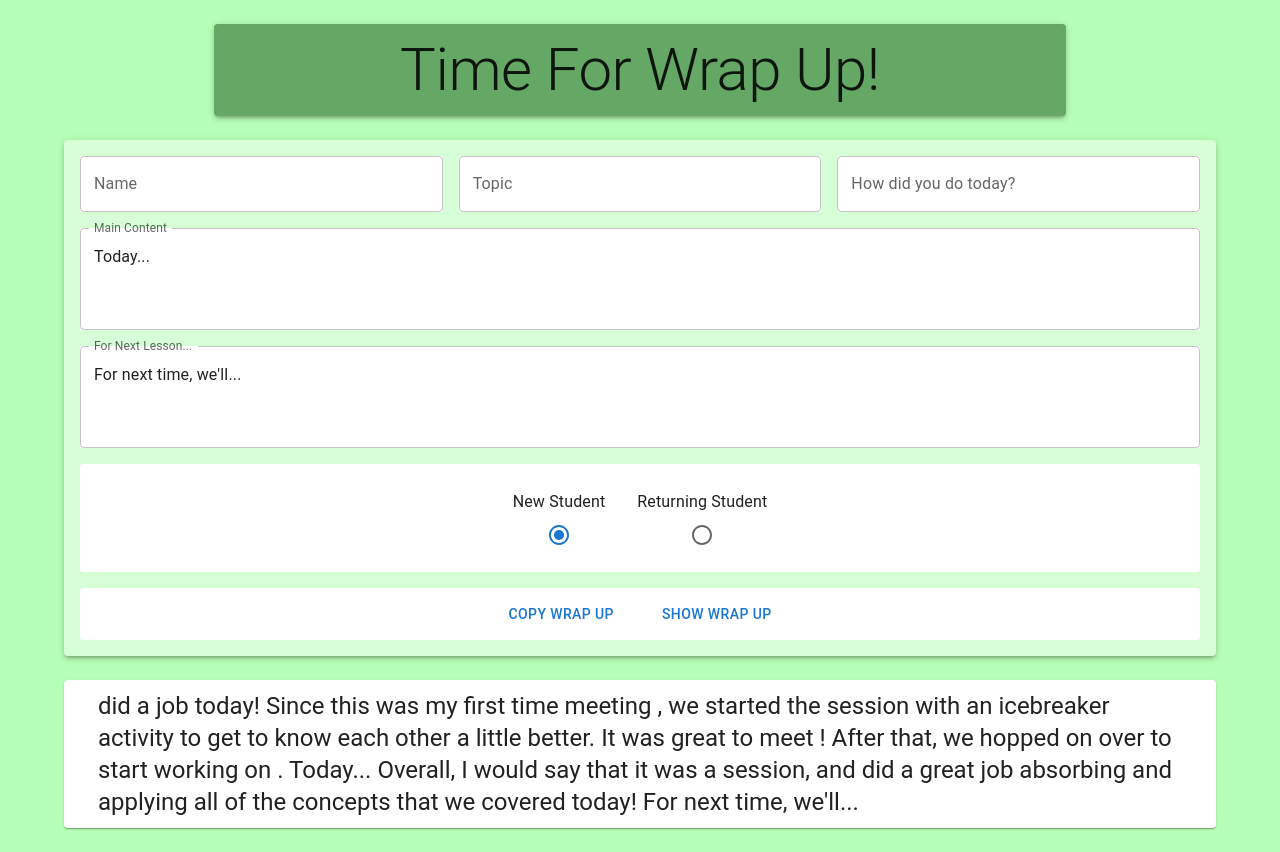
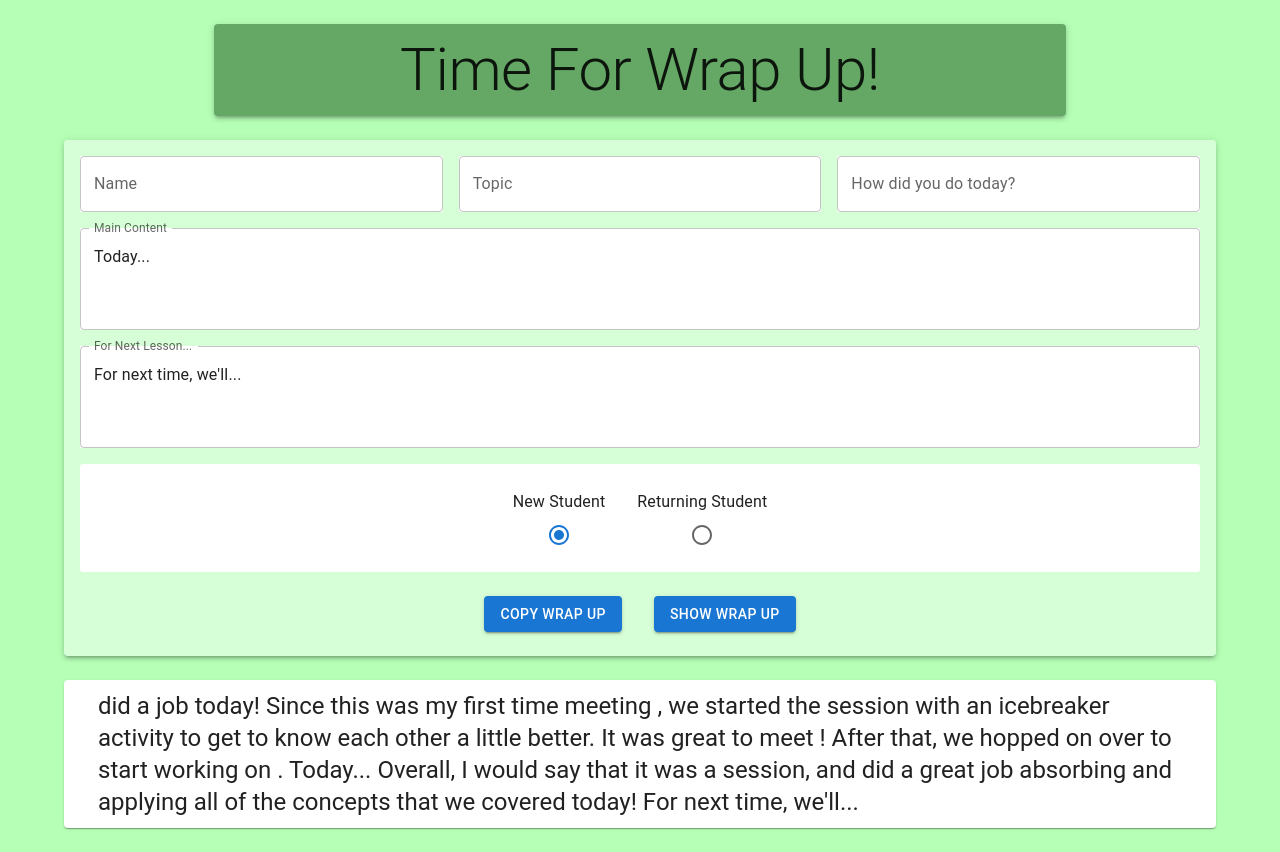
Before and after one commit to ZachatorCodes/id-tech-wrap-up, a React (Create React App) app: page / in a window 1280 px wide. Built offline with nearby package versions, Linux system fonts and the light colour scheme; the HTML template or start-up script is replaced by a standard one.

Commit message:
Finish customizing buttons

```diff
--- a/src/components/Buttons.js
+++ b/src/components/Buttons.js
@@ -1,14 +1,28 @@
-import { Button, Container, Paper } from '@mui/material'
-import React from 'react'
+import { Button, Container, Paper } from "@mui/material";
+import React from "react";
 
 function Buttons() {
   return (
-    <Container maxWidth="lg" disableGutters sx={{paddingLeft: 2, paddingRight: 2}}>
-      <Paper elevation={0} align="center" className='paper-group'>
-        <Button sx={{marginRight: 2, marginTop: 1, marginBottom: 1}}>Copy Wrap Up</Button><Button sx={{marginLeft: 2, marginTop: 1, marginBottom: 1}}>Show Wrap Up</Button>
-      </Paper>
+    <Container
+      align="center"
+      maxWidth="xs"
+      disableGutters
+      sx={{ paddingLeft: 2, paddingRight: 2 }}
+    >
+        <Button
+          variant="contained"
+          sx={{ marginRight: 2, marginTop: 1, marginBottom: 1 }}
+        >
+          Copy Wrap Up
+        </Button>
+        <Button
+          variant="contained"
+          sx={{ marginLeft: 2, marginTop: 1, marginBottom: 1 }}
+        >
+          Show Wrap Up
+        </Button>
     </Container>
-  )
+  );
 }
 
-export default Buttons
+export default Buttons;
```
